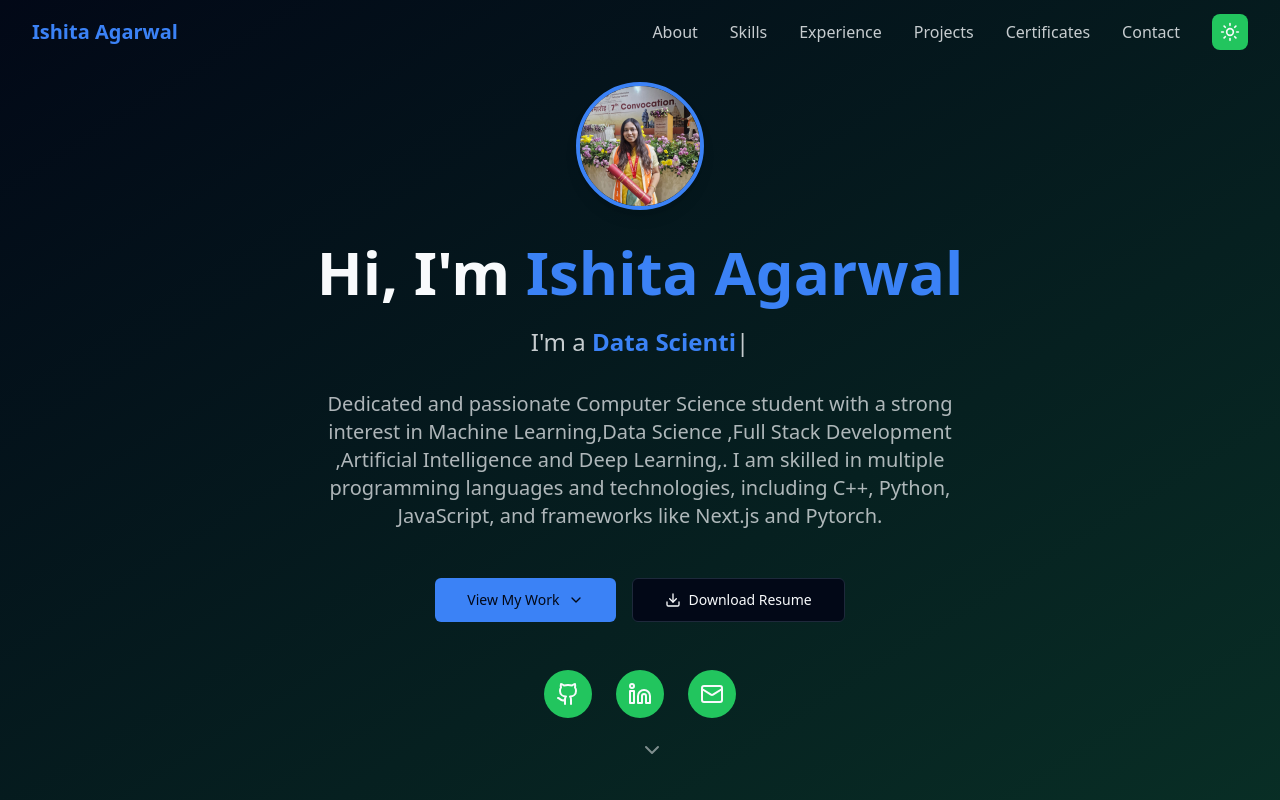
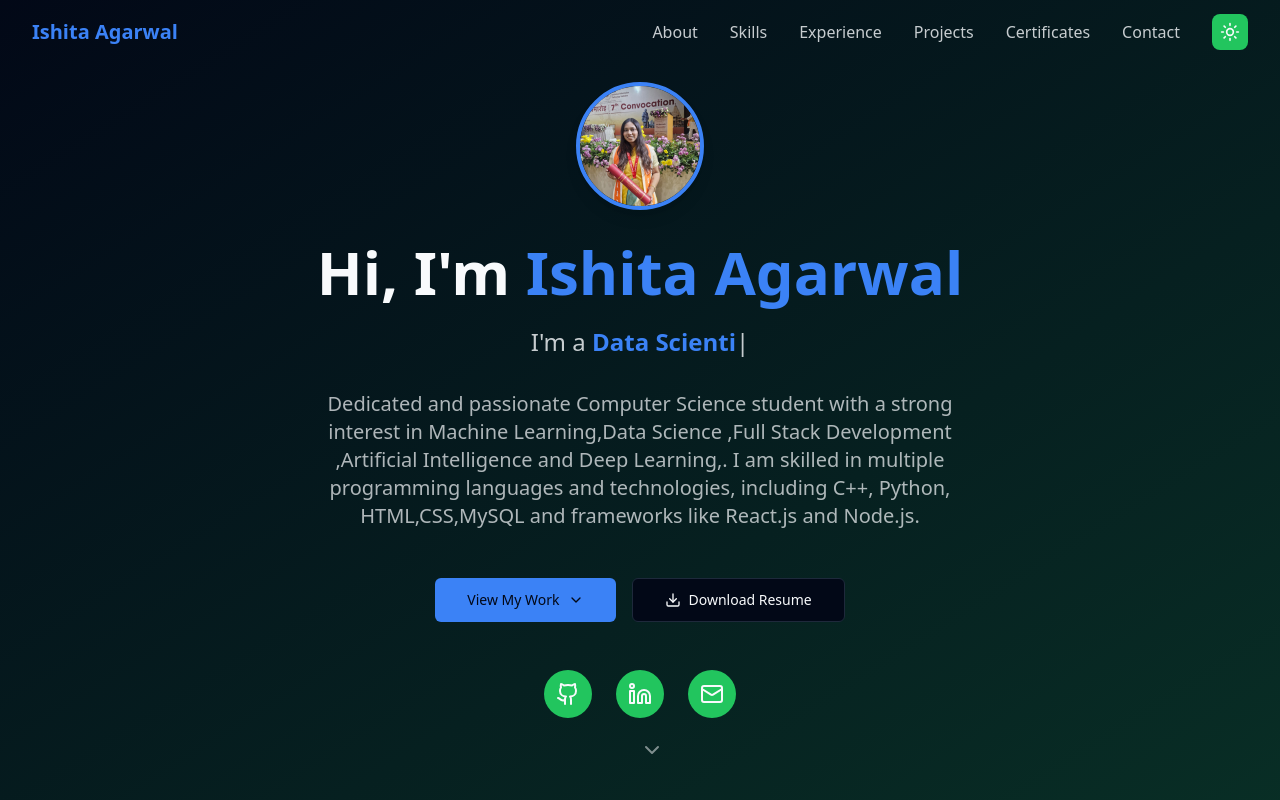
Before and after one commit to ishita-139/Portfolio-main, a Next.js app: page / in a window 1280 px wide. Shown: the top 800 px of the page. Built offline with nearby package versions, Linux system fonts and the light colour scheme.

Commit message:
Update Hero.tsx

```diff
--- a/components/Hero.tsx
+++ b/components/Hero.tsx
@@ -74,7 +74,7 @@ export function Hero() {
           <p className="text-lg md:text-xl mb-12 text-foreground/70 max-w-2xl mx-auto leading-relaxed">
             Dedicated and passionate Computer Science student with a strong interest in Machine Learning,Data Science
             ,Full Stack Development ,Artificial Intelligence and Deep Learning,.
-            I am skilled in multiple programming languages and technologies, including C++, Python, JavaScript, and frameworks like Next.js and Pytorch.
+            I am skilled in multiple programming languages and technologies, including C++, Python, HTML,CSS,MySQL and frameworks like React.js and Node.js.
           </p>
 
           {/* CTA Buttons */}
```
